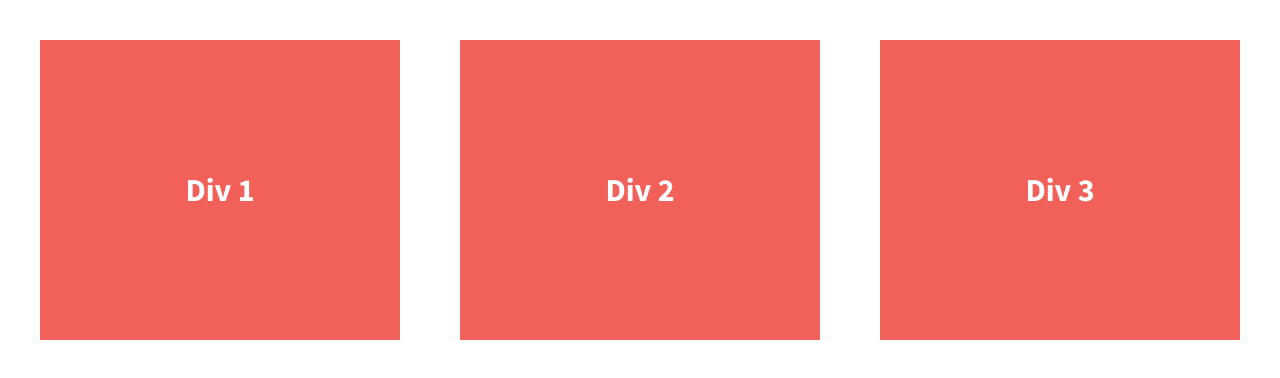
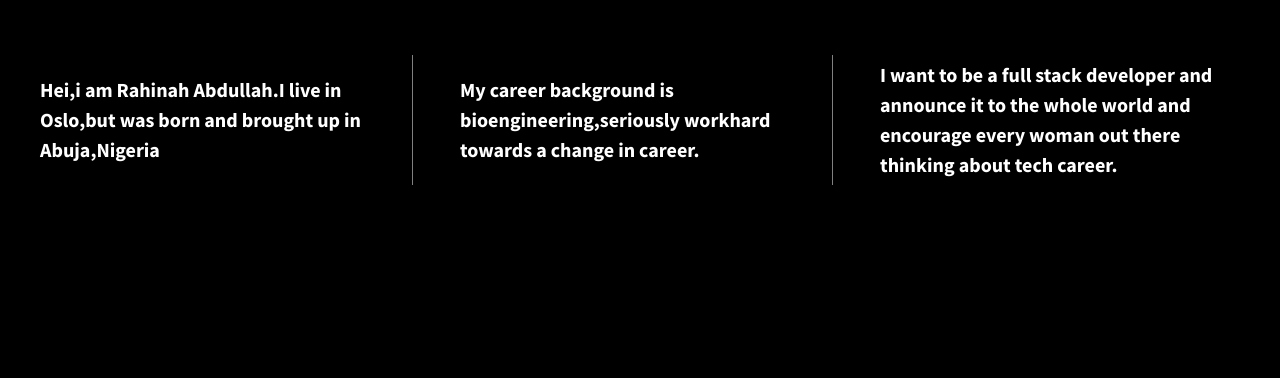
Before and after one commit to Rahina2/206-grid-flexbox, a plain HTML site: page index.html in a window 1280 px wide. Drawn offline with nearby package versions, Linux system fonts and the light colour scheme.

Commit message:
my bio with grid

```diff
--- a/css/main.css
+++ b/css/main.css
@@ -106,6 +106,7 @@ body {
   padding: 2em;
   font-size: 1.25em;
   height: 100%;
+   background-color: black;
 }
 
 .wrapper {
@@ -113,15 +114,16 @@ body {
   font-weight: 700;
   display: flex;
   justify-content: space-between;
+  align-items: center;
+  /**flex-flow: row wrap; **/
 }
 
 .div-1, .div-2, .div-3 {
   /*give the divs a width of 30%, add display:flex, set justify-content and align-items to center*/
   color: #fff;
   line-height: 1.5em;
-  font-size: 1.6em;
-  background-color: #f16059;
-  height: 300px;
+  font-size: 1em;
+  height: auto;
   width: 30%;
   display: flex;
   justify-content: center;
@@ -129,7 +131,10 @@ body {
 }
 
 
-
+.div-1, .div-2{
+           border-right: 1px solid grey;
+           padding-right: 1%;
+}
 
 /* ==========================================================================
    Helper classes
--- a/index.html
+++ b/index.html
@@ -23,13 +23,13 @@
 
         <section class="wrapper">
             <div class="div-1">
-                Div 1
+                <p>Hei,i am Rahinah Abdullah.I live in Oslo,but was born and brought up in Abuja,Nigeria</p>
             </div>
             <div class="div-2">
-                Div 2
+                <p>My career background is bioengineering,seriously workhard towards a change in career.</p>
             </div>
             <div class="div-3">
-                Div 3
+                <p>I want to be a full stack developer and announce it to the whole world and encourage every woman out there thinking about tech career.</p></div>
             </div>
         </section>
 
```
